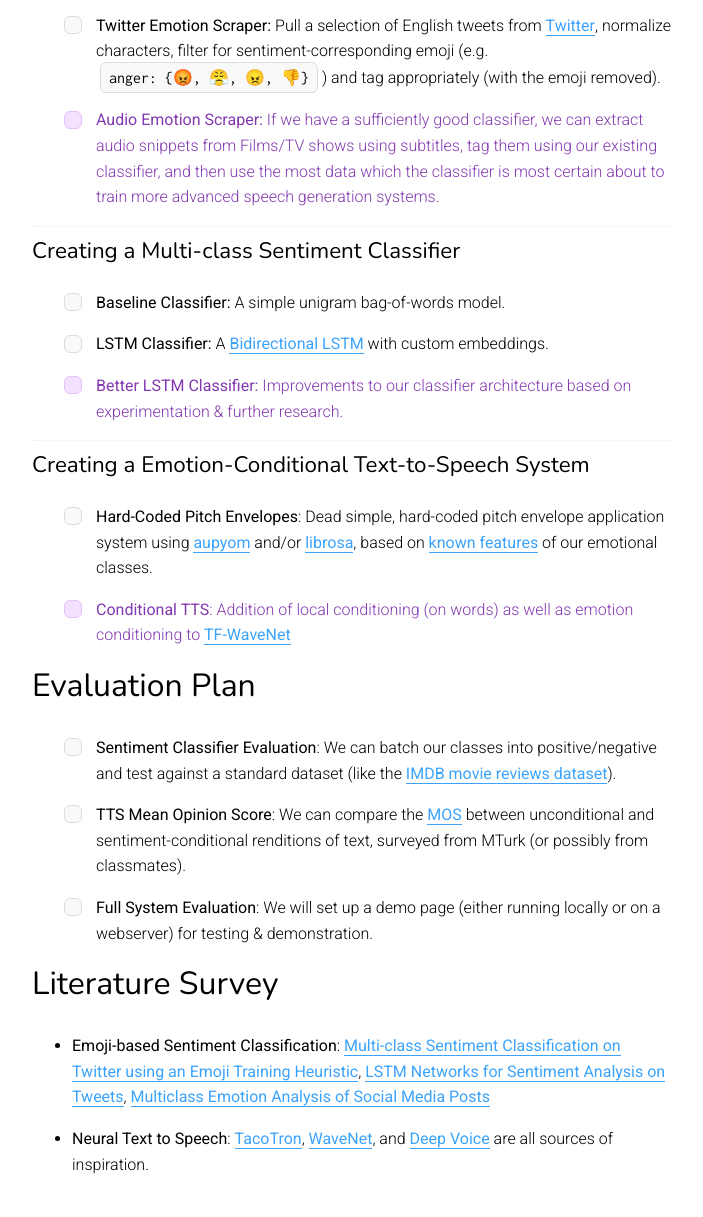
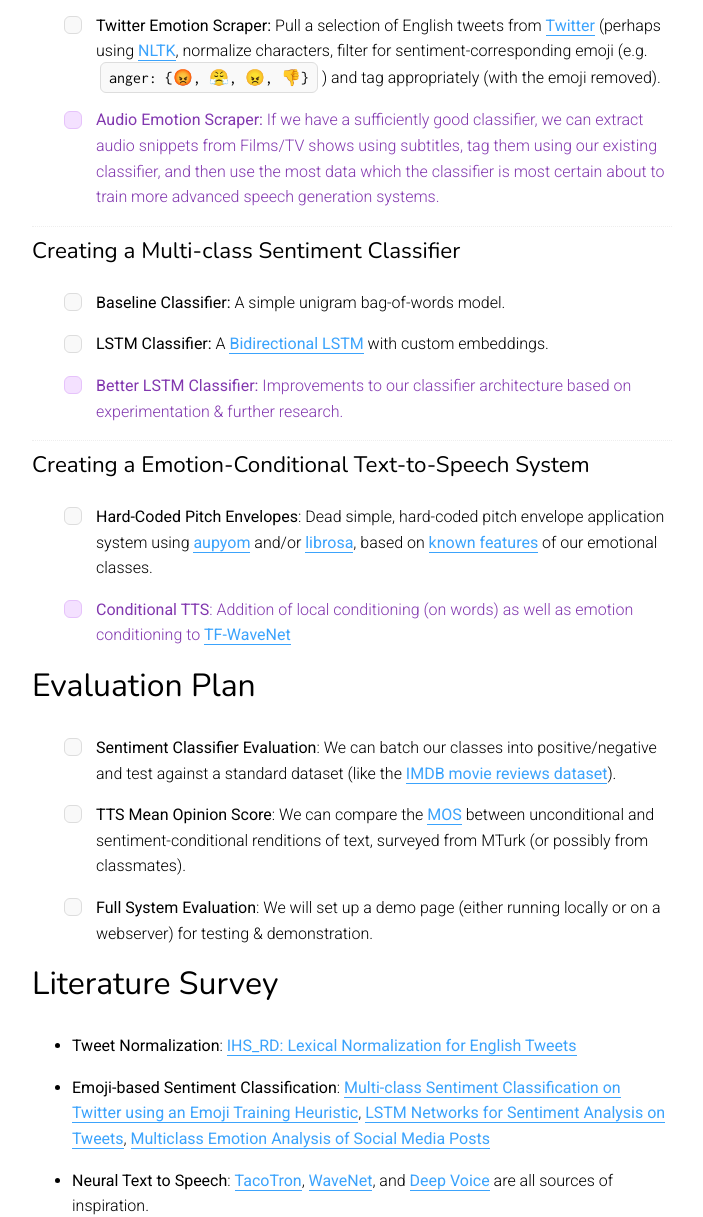
Before and after one commit to madebyollin/nlpcapstone, a plain HTML site: page posts/w3/index.html in a window 1280 px wide. Shown: the part 631-1848 px from the top of the page, without its empty margins (288-991 px from the left). Before the commit the page ends 1824 px from the top, so only its background shows below. Drawn offline with nearby package versions, Linux system fonts and the light colour scheme.

Commit message:
Add some tweet links

```diff
--- a/posts/w3/index.html
+++ b/posts/w3/index.html
@@ -25,7 +25,7 @@
         <h3 id="datacollection">Collecting Emotion-Tagged Data:</h3>
         <ul class="checklist">
             <li><strong>Twitter Emotion Scraper:</strong>
-            Pull a selection of English tweets from <a href="https://dev.twitter.com/index">Twitter</a>, normalize
+            Pull a selection of English tweets from <a href="https://dev.twitter.com/index">Twitter</a> (perhaps using <a href="https://github.com/nltk/nltk/wiki/Twitter-Processing">NLTK</a>, normalize
             characters, filter for sentiment-corresponding emoji (e.g. <code>anger: {😡, 😤, 😠, 👎}</code>)
             and tag appropriately (with the emoji removed).</li>
             <li class="stretch"><strong>Audio Emotion Scraper:</strong> If we
@@ -55,6 +55,7 @@
         </ul>
         <h2>Literature Survey</h2>
         <ul>
+            <li><strong>Tweet Normalization</strong>: <a href="https://noisy-text.github.io/2015/pdf/WNUT11.pdf">IHS_RD: Lexical Normalization for English Tweets</a></li>
             <li><strong>Emoji-based Sentiment Classification</strong>:
             <a href="http://www.diva-portal.org/smash/record.jsf?pid=diva2%3A927073&dswid=-571">
                 Multi-class Sentiment Classification on Twitter using an Emoji Training Heuristic</a>,
```
